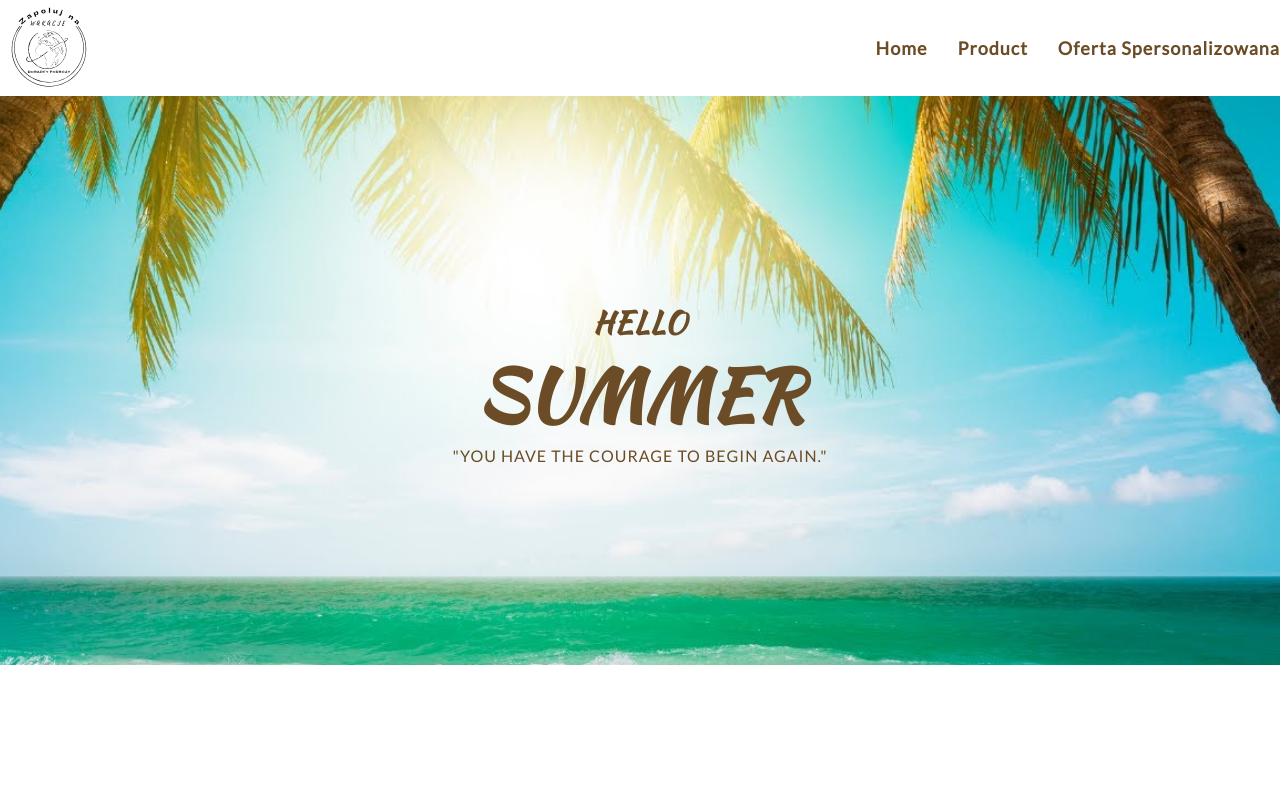
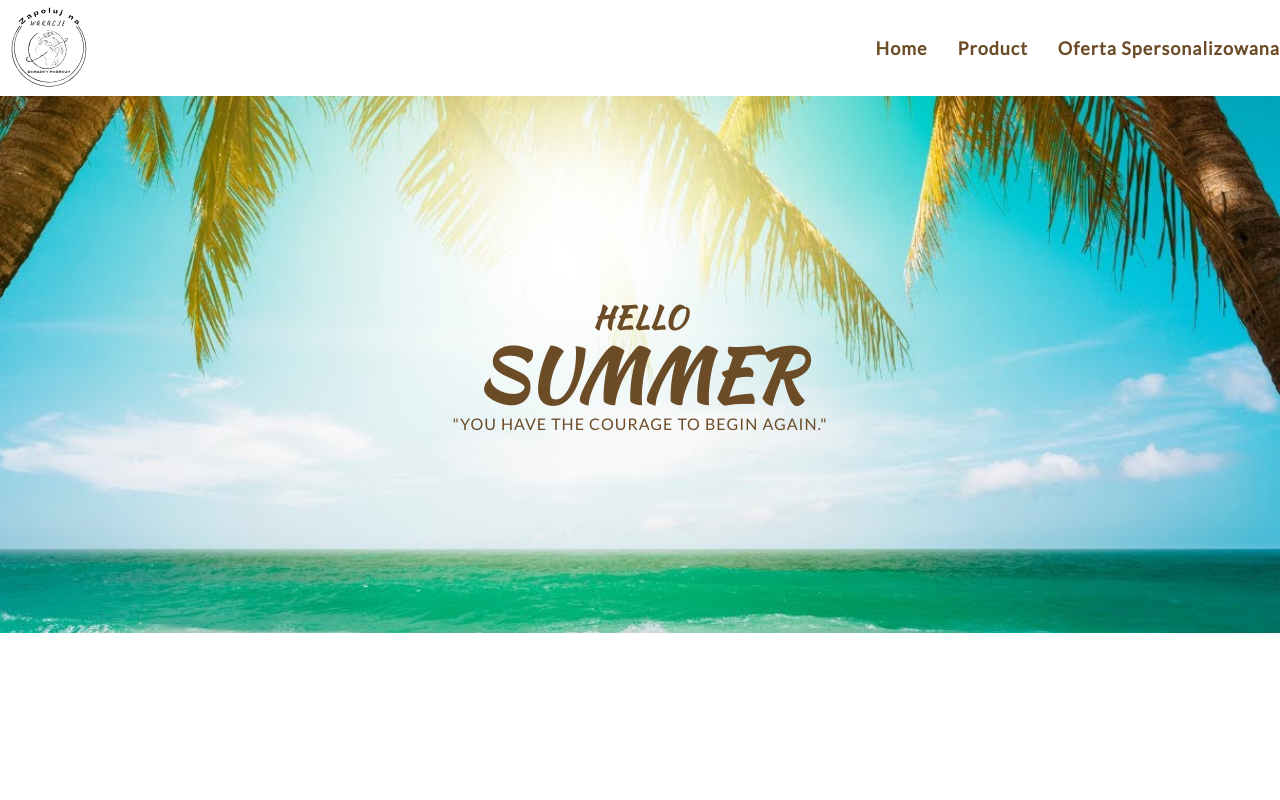
Before and after one commit to Anatoli1022/turizm, a React (Create React App) app: page / in a window 1280 px wide. Shown: the top 800 px of the page. Built offline with nearby package versions, Linux system fonts and the light colour scheme; no server answers.

Commit message:
feat: adds normalize

```diff
--- a/src/styles/main.scss
+++ b/src/styles/main.scss
@@ -1,2 +1,3 @@
+@import '~normalize.css/normalize.css';
 @import 'global';
 @import 'container';
```
